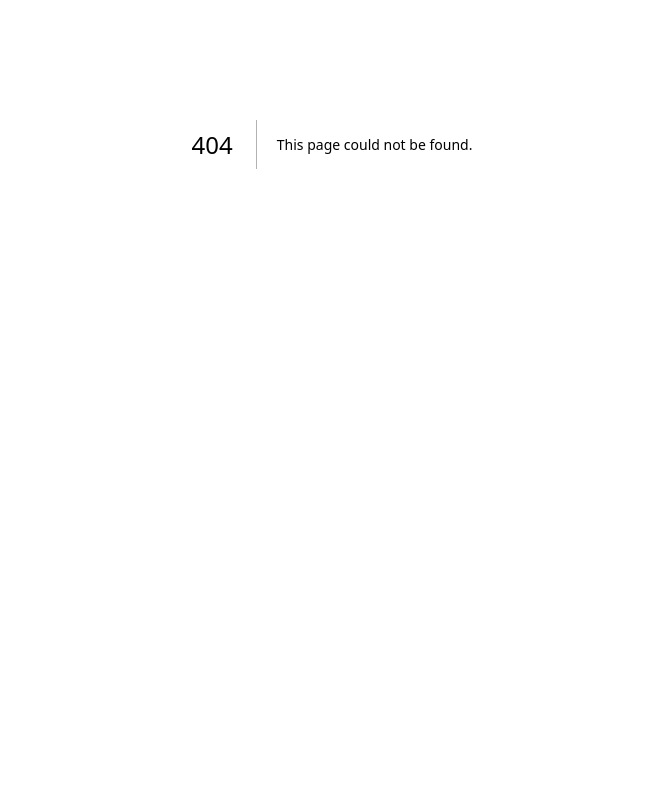
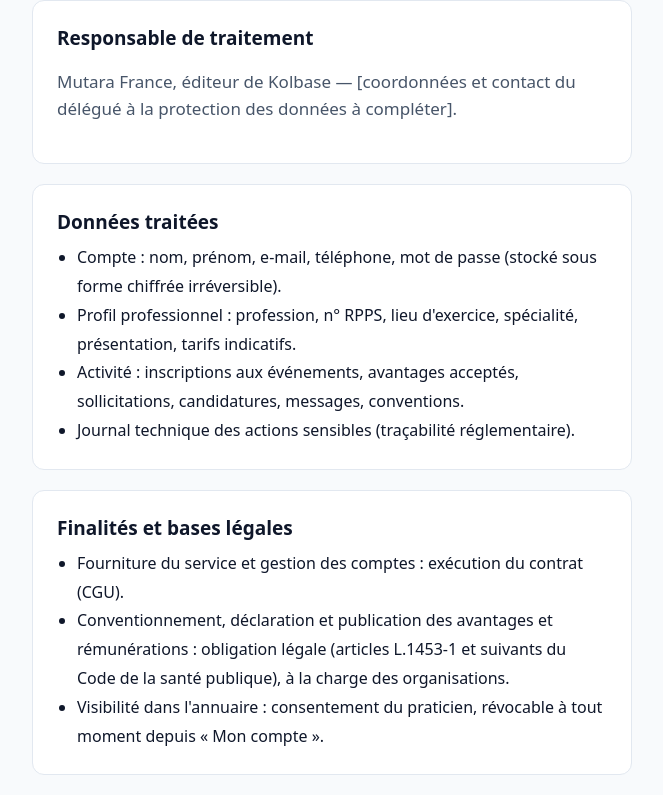
Before and after one commit to mutara-france/KolBase, a Next.js app: page /confidentialite in a window 1280 px wide. Before the commit this address had no page. Shown: the part 256-1051 px from the top of the page, without its empty margins (308-971 px from the left). Before the commit the page ends 800 px from the top, so only its background shows below. Built offline with nearby package versions, Linux system fonts and the light colour scheme; no server answers.

Commit message:
Page Politique de confidentialité

```diff
--- /dev/null
+++ b/src/app/confidentialite/page.tsx
@@ -0,0 +1,30 @@
+import { LegalPage } from "@/components/LegalPage";
+
+export const metadata = { title: "Politique de confidentialité — Kolbase" };
+
+export default function Page() {
+  return (
+    <LegalPage
+      title="Politique de confidentialité"
+      updated="octobre 2026"
+      sections={[
+        ["Responsable de traitement", <p key="r">Mutara France, éditeur de Kolbase — [coordonnées et contact du délégué à la protection des données à compléter].</p>],
+        ["Données traitées", <ul key="d" className="plain">
+          <li>Compte : nom, prénom, e-mail, téléphone, mot de passe (stocké sous forme chiffrée irréversible).</li>
+          <li>Profil professionnel : profession, n° RPPS, lieu d&apos;exercice, spécialité, présentation, tarifs indicatifs.</li>
+          <li>Activité : inscriptions aux événements, avantages acceptés, sollicitations, candidatures, messages, conventions.</li>
+          <li>Journal technique des actions sensibles (traçabilité réglementaire).</li>
+        </ul>],
+        ["Finalités et bases légales", <ul key="f" className="plain">
+          <li>Fourniture du service et gestion des comptes : exécution du contrat (CGU).</li>
+          <li>Conventionnement, déclaration et publication des avantages et rémunérations : obligation légale (articles L.1453-1 et suivants du Code de la santé publique), à la charge des organisations.</li>
+          <li>Visibilité dans l&apos;annuaire : consentement du praticien, révocable à tout moment depuis « Mon compte ».</li>
+        </ul>],
+        ["Destinataires", <p key="dest">Les organisations avec lesquelles vous interagissez (inscription, sollicitation, candidature) et, pour les experts référencés, les membres d&apos;organisations consultant l&apos;annuaire. Les données ne sont jamais vendues.</p>],
+        ["Durées de conservation", <p key="c">Données de compte : durée d&apos;utilisation du service, puis 3 ans. Conventions et données déclaratives : durée imposée par la réglementation applicable [à préciser avec votre conseil].</p>],
+        ["Vos droits", <p key="dr">Accès, rectification, effacement, limitation, opposition et portabilité, à exercer auprès de [contact à compléter]. Vous pouvez introduire une réclamation auprès de la CNIL. Les données publiées sur Transparence Santé relèvent de leur propre régime.</p>],
+        ["Hébergement et sécurité", <p key="h">Données hébergées dans l&apos;Union européenne (Francfort), chiffrées en transit. Les mots de passe sont hachés (scrypt) ; les jetons de session et d&apos;invitation ne sont stockés que sous forme hachée.</p>],
+      ]}
+    />
+  );
+}
```
